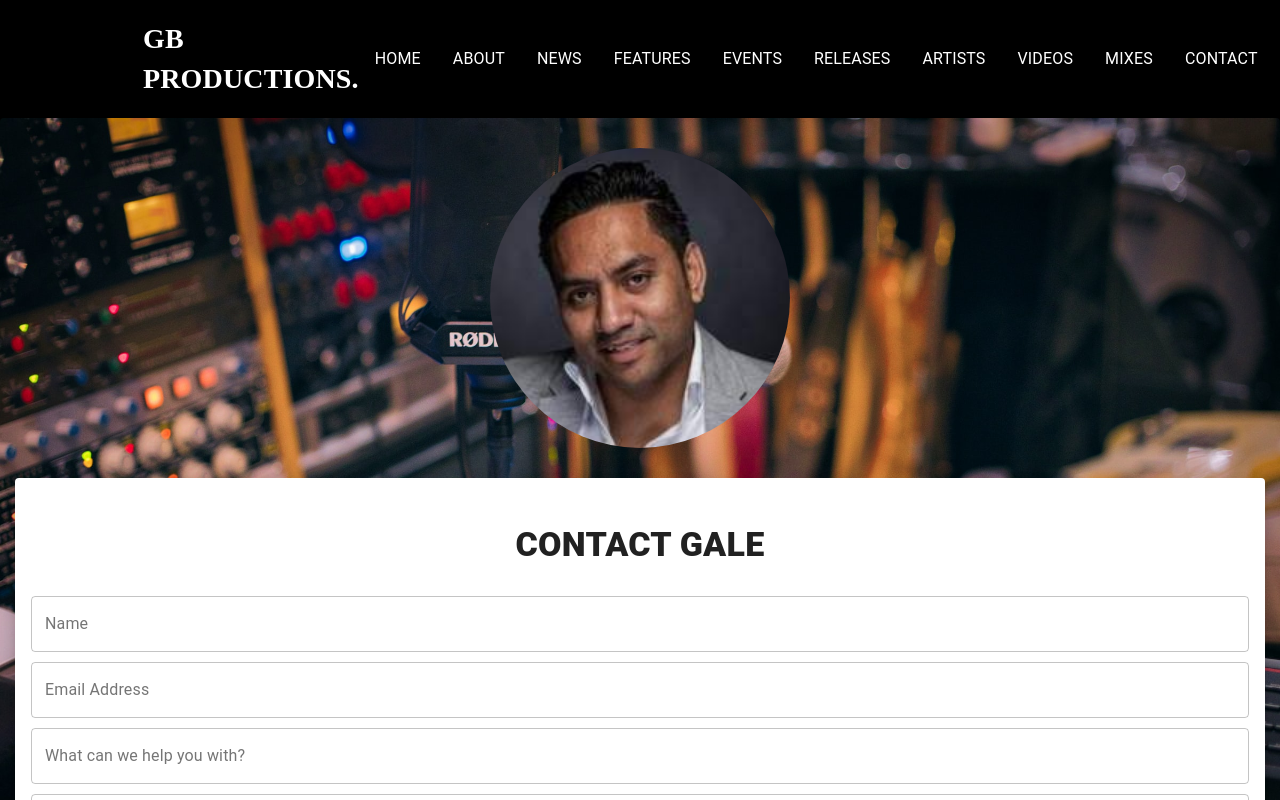
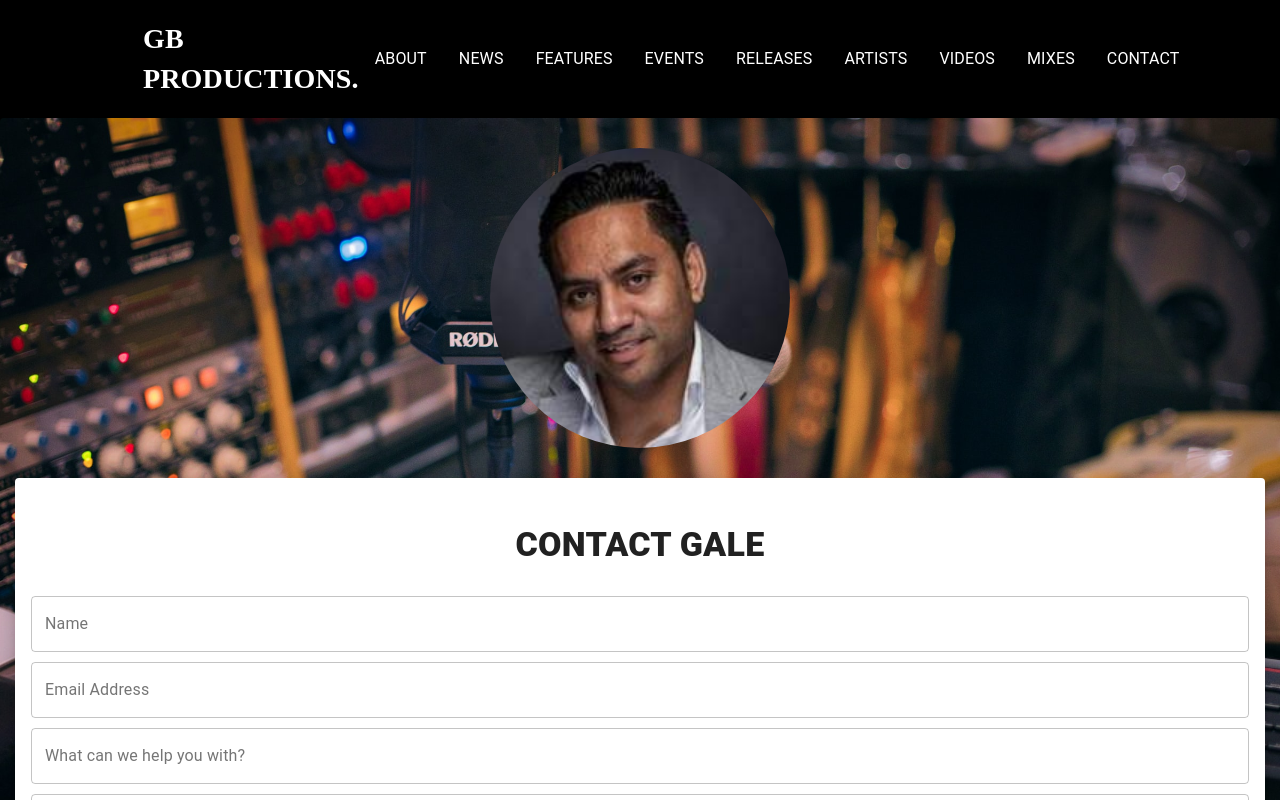
Before and after one commit to dehanz13/music-production-site, a React (Create React App) app: page /contact in a window 1280 px wide. Shown: the top 800 px of the page. Built offline with nearby package versions, Linux system fonts and the light colour scheme.

Commit message:
fixed navbar links names

```diff
--- a/src/components/Globals/Navbar.js
+++ b/src/components/Globals/Navbar.js
@@ -91,7 +91,7 @@ const useStyles = makeStyles((theme) => ({
 }));
 
 const navbarItems = [
-  { listText: "Home", listPath: "/" },
+  // { listText: "Home", listPath: "/" },
   { listText: "About", listPath: "/about" },
   { listText: "News", listPath: "/news" },
   { listText: "Features", listPath: "/features" },
```
